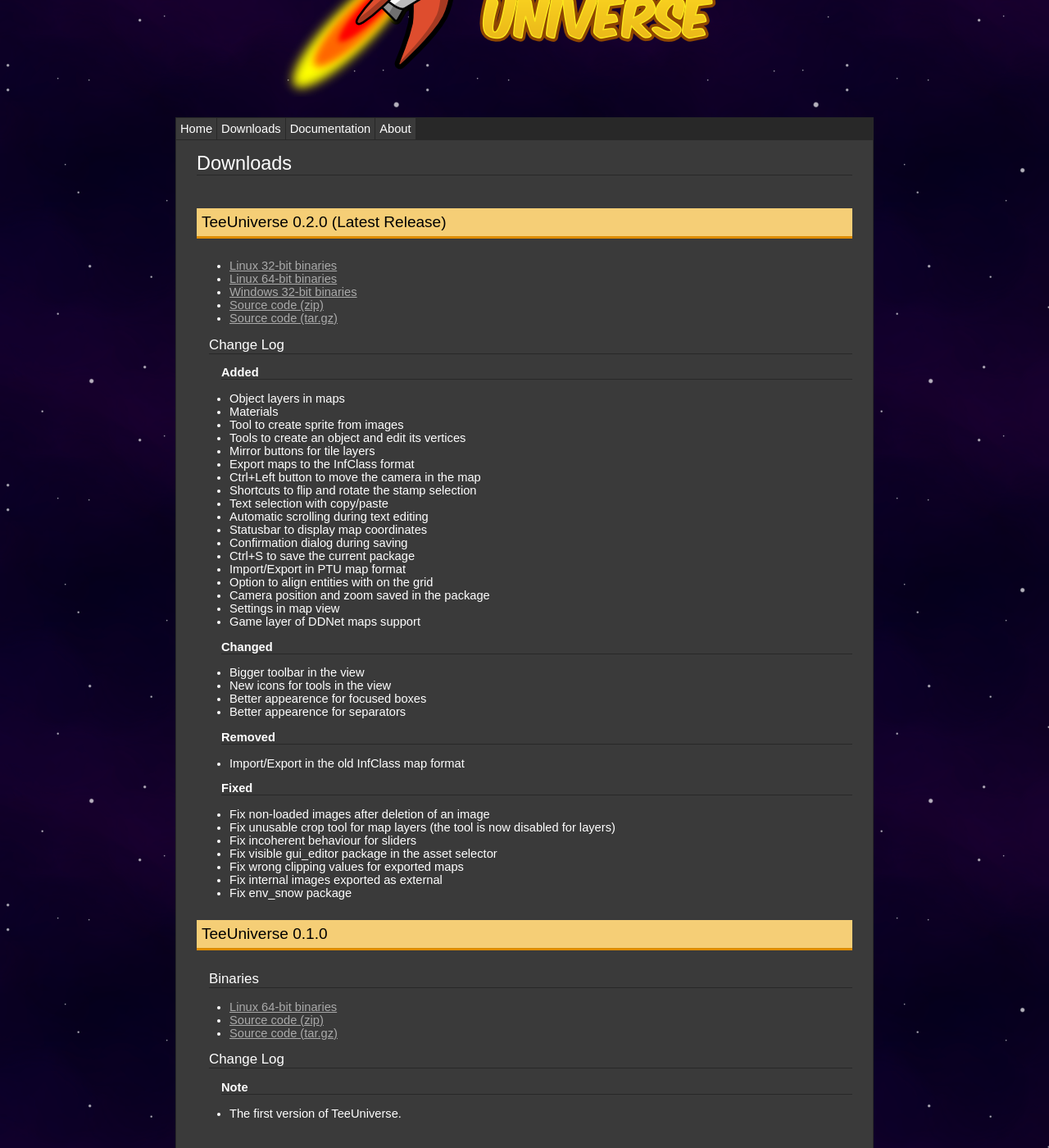
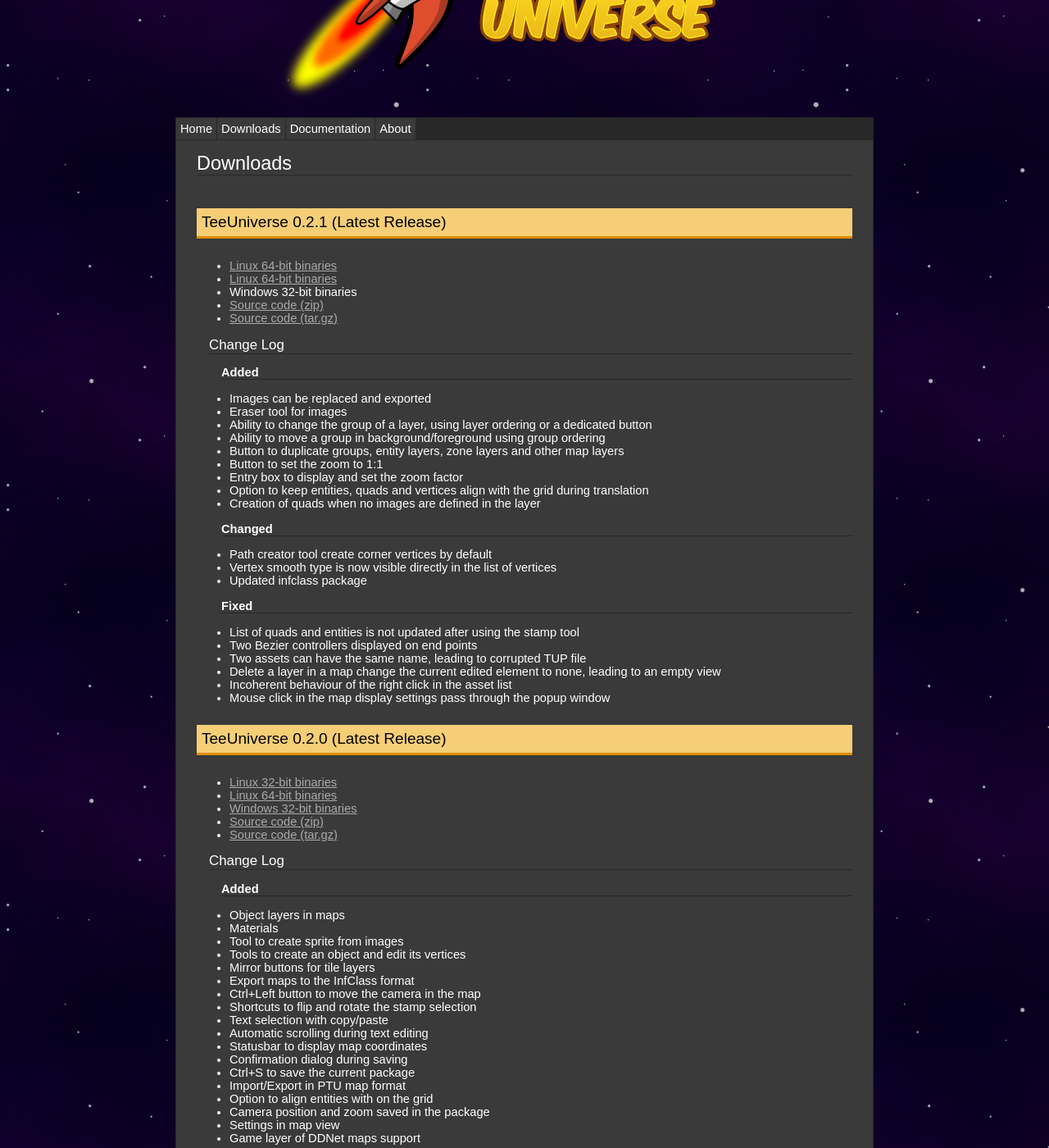
Before and after one commit to teeuniverse/teeuniverse-website, a Jekyll site: the page built from downloads.md, in a window 1280 px wide and 1400 px high, scrolled down 337 px. Shown: the whole window at 82% size. Built offline with Jekyll 4.4.1, drawn with Linux system fonts in a browser that asks for light colours; some of the changed text lies outside the part shown.

```diff
--- a/downloads.md
+++ b/downloads.md
@@ -3,6 +3,40 @@ layout: default
 title: Downloads
 permalink: /downloads/
 ---
+
+# TeeUniverse 0.2.1 (Latest Release) #
+
+* [Linux 64-bit binaries](https://github.com/teeuniverse/teeuniverse/releases/download/v0.2.1/teeuniverse-0.2.1-linux_x86.tar.gz)
+* [Linux 64-bit binaries](https://github.com/teeuniverse/teeuniverse/releases/download/v0.2.1/teeuniverse-0.2.1-linux_x86_64.tar.gz)
+* Windows 32-bit binaries
+* [Source code (zip)](https://github.com/teeuniverse/teeuniverse/archive/v0.2.1.zip)
+* [Source code (tar.gz)](https://github.com/teeuniverse/teeuniverse/archive/v0.2.1.tar.gz)
+
+## Change Log ##
+
+### Added ###
+- Images can be replaced and exported
+- Eraser tool for images
+- Ability to change the group of a layer, using layer ordering or a dedicated button
+- Ability to move a group in background/foreground using group ordering
+- Button to duplicate groups, entity layers, zone layers and other map layers
+- Button to set the zoom to 1:1
+- Entry box to display and set the zoom factor
+- Option to keep entities, quads and vertices align with the grid during translation
+- Creation of quads when no images are defined in the layer
+
+### Changed ###
+- Path creator tool create corner vertices by default
+- Vertex smooth type is now visible directly in the list of vertices
+- Updated infclass package
+
+### Fixed ###
+- List of quads and entities is not updated after using the stamp tool
+- Two Bezier controllers displayed on end points
+- Two assets can have the same name, leading to corrupted TUP file
+- Delete a layer in a map change the current edited element to none, leading to an empty view
+- Incoherent behaviour of the right click in the asset list
+- Mouse click in the map display settings pass through the popup window
 
 # TeeUniverse 0.2.0 (Latest Release) #
 
@@ -37,8 +71,8 @@ permalink: /downloads/
 ### Changed ###
 - Bigger toolbar in the view
 - New icons for tools in the view
-- Better appearence for focused boxes
-- Better appearence for separators
+- Better appearance for focused boxes
+- Better appearance for separators
 
 ### Removed ###
 - Import/Export in the old InfClass map format
```
Also changed, not shown: doc.md (+4 -0 lines), index.md (+1 -1 lines).
